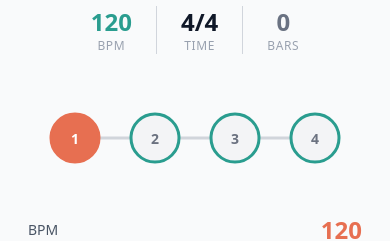
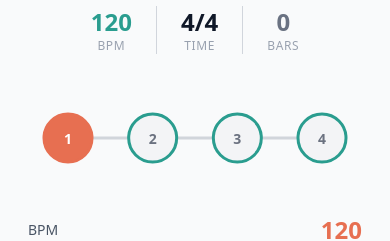
Before and after one commit to tintamarre/metronome, a Vue app: page / in a window 390 px wide. Shown: the part 120-361 px from the top of the page. Built offline with nearby package versions, Linux system fonts and the light colour scheme.

Commit message:
feat: enhance BeatVisualization component with responsive layout and dynamic circle spacing

```diff
--- a/src/App.vue
+++ b/src/App.vue
@@ -54,7 +54,7 @@ const { theme, toggleTheme } = useTheme()
       />
 
       <!-- Visualization -->
-      <div class="w-full max-w-2xl my-4">
+      <div class="w-full max-w-md mx-auto my-4 px-3">
         <BeatVisualization
           :beats="beats"
           :current-beat="currentBeat"
--- a/src/components/BeatVisualization.vue
+++ b/src/components/BeatVisualization.vue
@@ -11,31 +11,61 @@ const props = defineProps<{
 
 // Circle configuration
 const CIRCLE_RADIUS = 24
-const CIRCLE_SPACING = 80
 const PADDING = 40
+
+// Container ref and width
+const containerRef = ref<HTMLElement | null>(null)
+const containerWidth = ref(400)
+
+// Calculate spacing based on container width
+const circleSpacing = computed(() => {
+  if (props.beats <= 1) return 0
+  const availableWidth = containerWidth.value - PADDING * 2
+  return availableWidth / (props.beats - 1)
+})
 
 // Track if we're in dark mode
 const isDark = ref(true)
+
+// Resize observer
+let resizeObserver: ResizeObserver | null = null
 
 onMounted(() => {
   // Check initial state
   isDark.value = document.documentElement.classList.contains('dark')
 
-  // Watch for changes
-  const observer = new MutationObserver(() => {
+  // Watch for dark mode changes
+  const mutationObserver = new MutationObserver(() => {
     isDark.value = document.documentElement.classList.contains('dark')
   })
-  observer.observe(document.documentElement, { attributes: true, attributeFilter: ['class'] })
+  mutationObserver.observe(document.documentElement, { attributes: true, attributeFilter: ['class'] })
+
+  // Watch for container size changes
+  if (containerRef.value) {
+    containerWidth.value = containerRef.value.clientWidth
+    resizeObserver = new ResizeObserver((entries) => {
+      for (const entry of entries) {
+        containerWidth.value = entry.contentRect.width
+      }
+    })
+    resizeObserver.observe(containerRef.value)
+  }
 })
 
-// Computed SVG width
-const svgWidth = computed(() => PADDING * 2 + (props.beats - 1) * CIRCLE_SPACING)
+onUnmounted(() => {
+  if (resizeObserver) {
+    resizeObserver.disconnect()
+  }
+})
+
+// Computed SVG width - use full container width
+const svgWidth = computed(() => containerWidth.value)
 
 // Generate beat circles
 const circles = computed(() => {
   return Array.from({ length: props.beats }, (_, i) => ({
     index: i,
-    cx: PADDING + i * CIRCLE_SPACING,
+    cx: PADDING + i * circleSpacing.value,
     cy: 60,
     isAccent: props.accentEnabled && i === 0,
     isActive: props.isPlaying && props.currentBeat === i,
@@ -61,8 +91,9 @@ function animateProgress(timestamp: number) {
   const progress = Math.min(elapsed / props.beatIntervalMs, 1)
 
   // Calculate position: from current beat towards next beat
-  const currentX = props.currentBeat * CIRCLE_SPACING
-  const nextX = Math.min((props.currentBeat + 1) * CIRCLE_SPACING, (props.beats - 1) * CIRCLE_SPACING)
+  const spacing = circleSpacing.value
+  const currentX = props.currentBeat * spacing
+  const nextX = Math.min((props.currentBeat + 1) * spacing, (props.beats - 1) * spacing)
 
   progressPosition.value = currentX + (nextX - currentX) * progress
 
@@ -144,18 +175,18 @@ function getCircleTransform(circle: { isActive: boolean }, cx: number, cy: numbe
 </script>
 
 <template>
-  <div class="w-full overflow-x-auto py-2">
+  <div ref="containerRef" class="w-full py-2">
     <svg
       :width="svgWidth"
       height="100"
-      class="mx-auto block"
+      class="block"
       :viewBox="`0 0 ${svgWidth} 100`"
     >
       <!-- Background line -->
       <line
         :x1="PADDING"
         y1="60"
-        :x2="PADDING + (beats - 1) * CIRCLE_SPACING"
+        :x2="PADDING + (beats - 1) * circleSpacing"
         y2="60"
         :stroke="lineColor"
         stroke-width="3"
```
